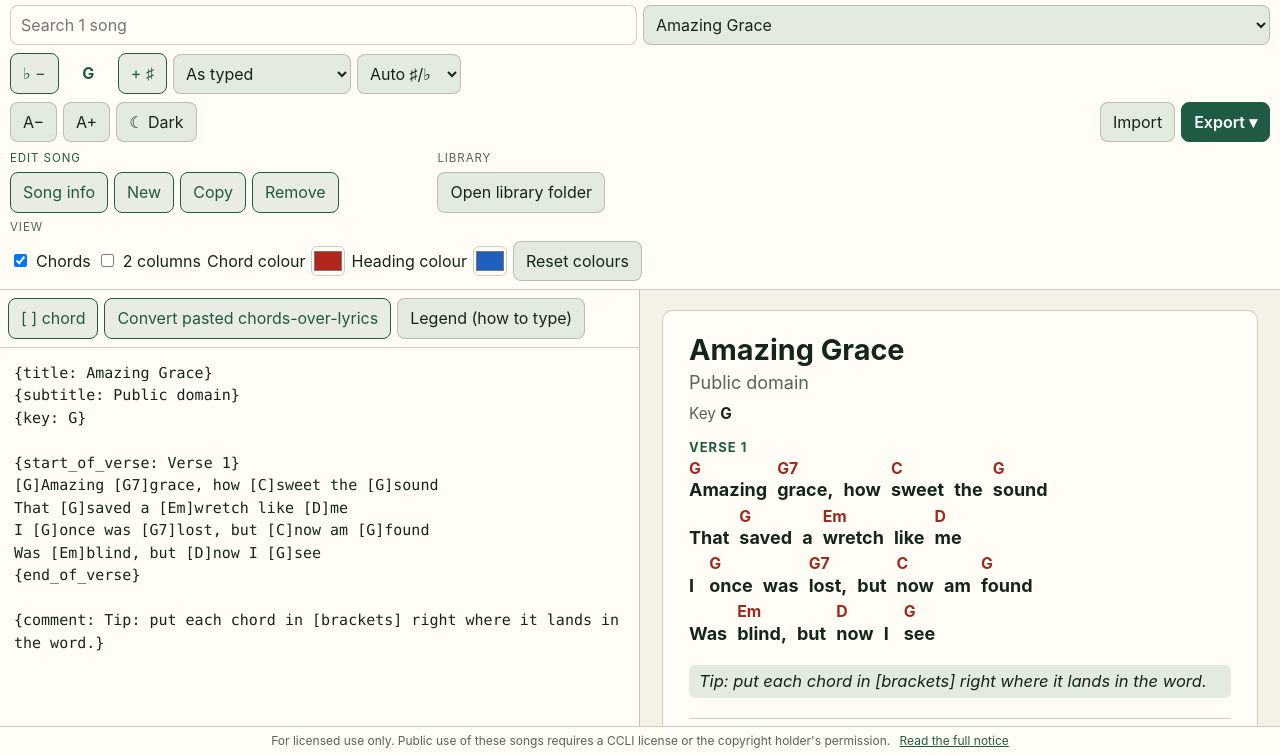
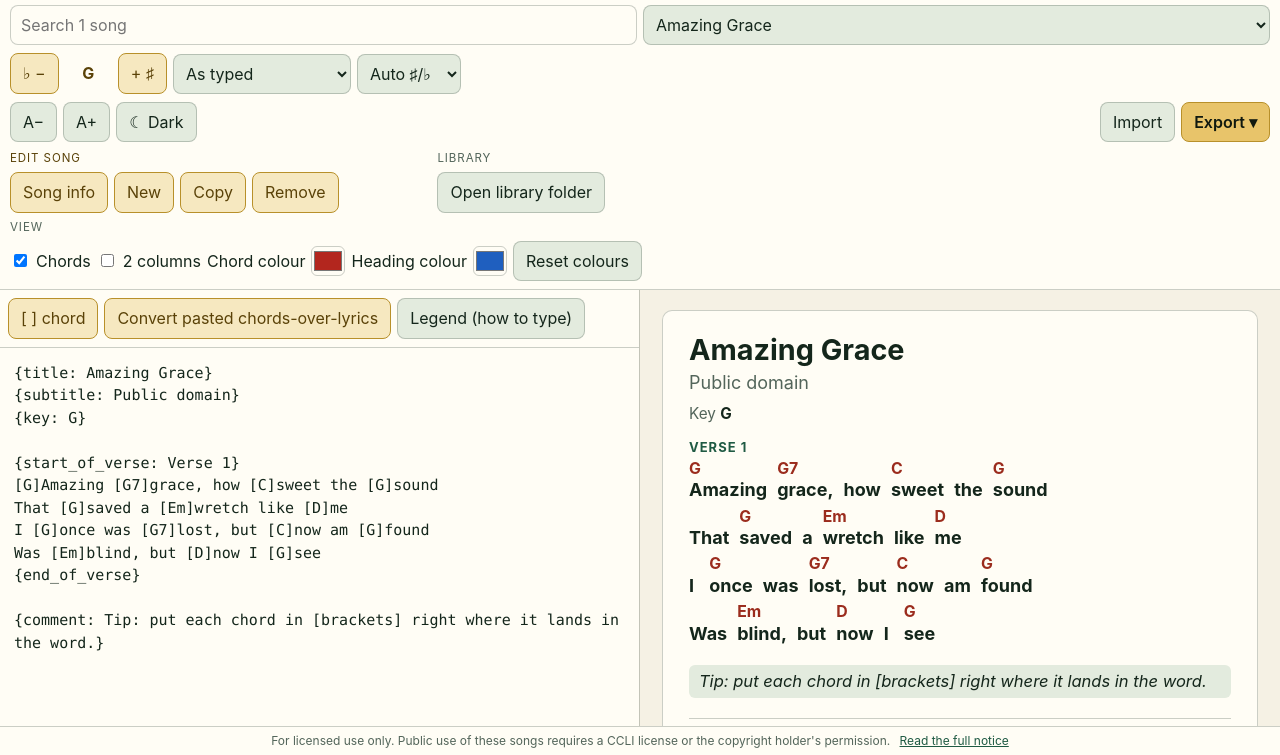
Before and after one commit to STWC-worship/chord-sheets, a plain HTML site: page index.html in a window 1280 px wide. Both pictures are taken after a click on the button "☀ Light". Shown: the part 45-800 px from the top of the page. Drawn offline with Linux system fonts and the light colour scheme.

Commit message:
Add files via upload

```diff
--- a/index.html
+++ b/index.html
@@ -25,8 +25,9 @@
   color-scheme:light;
   --bg:#f5f1e4; --panel:#fffdf5; --ink:#14261b; --muted:#53655a; --line:rgba(20,38,27,.22);
   --accent:#1f5a43; --accent-ink:#ffffff; --chord:#9b2c1d; --btn:#e3ebde; --btn-ink:#14261b;
-  --edit-bg:rgba(31,90,67,.1); --edit-bg-hover:rgba(31,90,67,.2);
-}
+  --edit-bg:rgba(232,196,106,.38); --edit-bg-hover:rgba(232,196,106,.6); --edit-border:#b8902a; --edit-ink:#5a4208;
+}
+:root[data-theme="light"] button.primary,:root[data-theme="light"] .tabs button.on{background:#e8c46a;color:#10190f;border-color:#b8902a}
 
 .brandrow{display:flex;align-items:center;gap:10px}
 .brandrow img{border-radius:8px;display:block}
@@ -70,10 +71,10 @@ header.bar{background:var(--panel);border-bottom:1px solid var(--line);padding:8
 .keybox output{min-width:3.2em;text-align:center;font-weight:700}
 .actions .push{margin-left:auto}
 /* buttons that change the song itself (key, song info, new/copy/remove, chord tools) get a gold outline so they stand apart from view controls */
-button.edit,.keybox button{background:var(--edit-bg);border-color:var(--accent);color:var(--accent)}
+button.edit,.keybox button{background:var(--edit-bg);border-color:var(--edit-border,var(--accent));color:var(--edit-ink,var(--accent))}
 button.edit:hover,.keybox button:hover{background:var(--edit-bg-hover)}
-.keybox output{color:var(--accent)}
-.grp.song .gl{color:var(--accent)}
+.keybox output{color:var(--edit-ink,var(--accent))}
+.grp.song .gl{color:var(--edit-ink,var(--accent))}
 .more{display:flex;flex-wrap:wrap;gap:6px 22px;align-items:flex-start}
 .grp{display:flex;flex-wrap:wrap;gap:6px;align-items:center}
 .gl{flex:0 0 100%;font-size:.72em;letter-spacing:.08em;text-transform:uppercase;color:var(--muted)}
```
